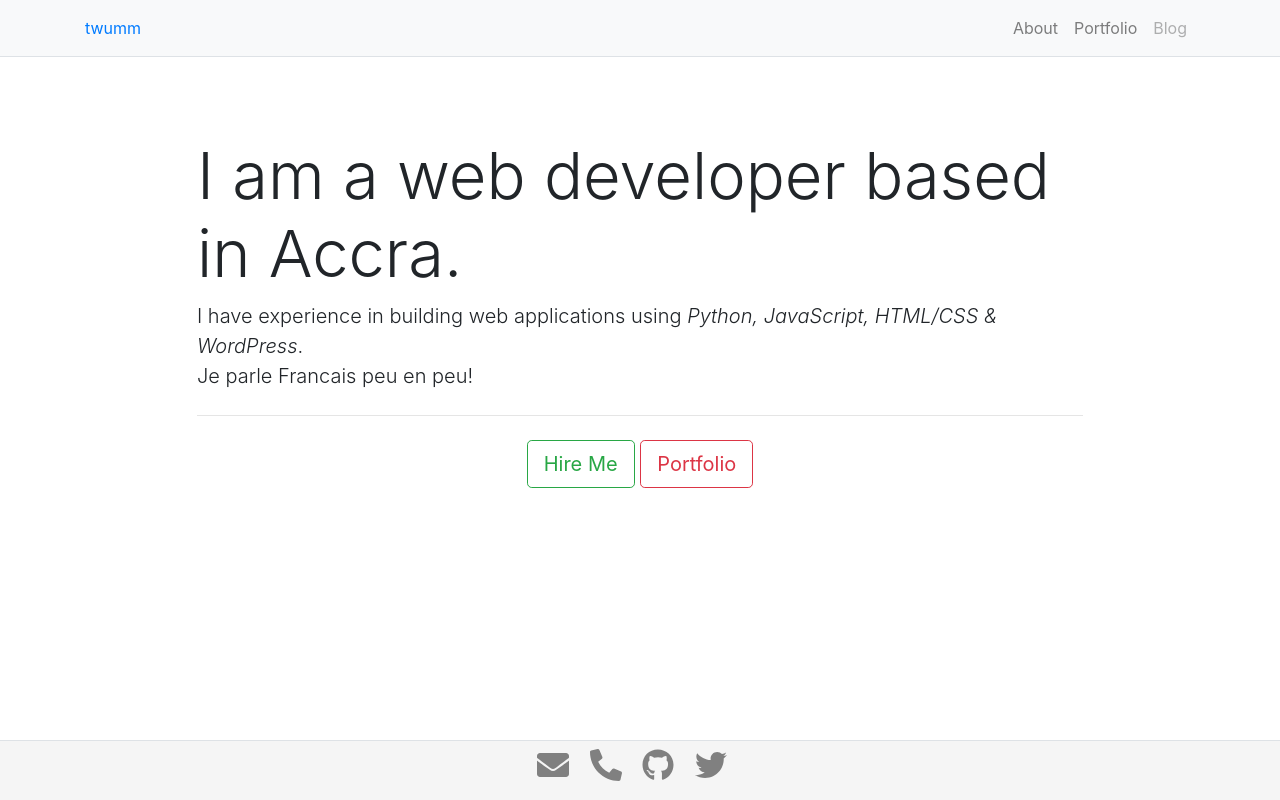
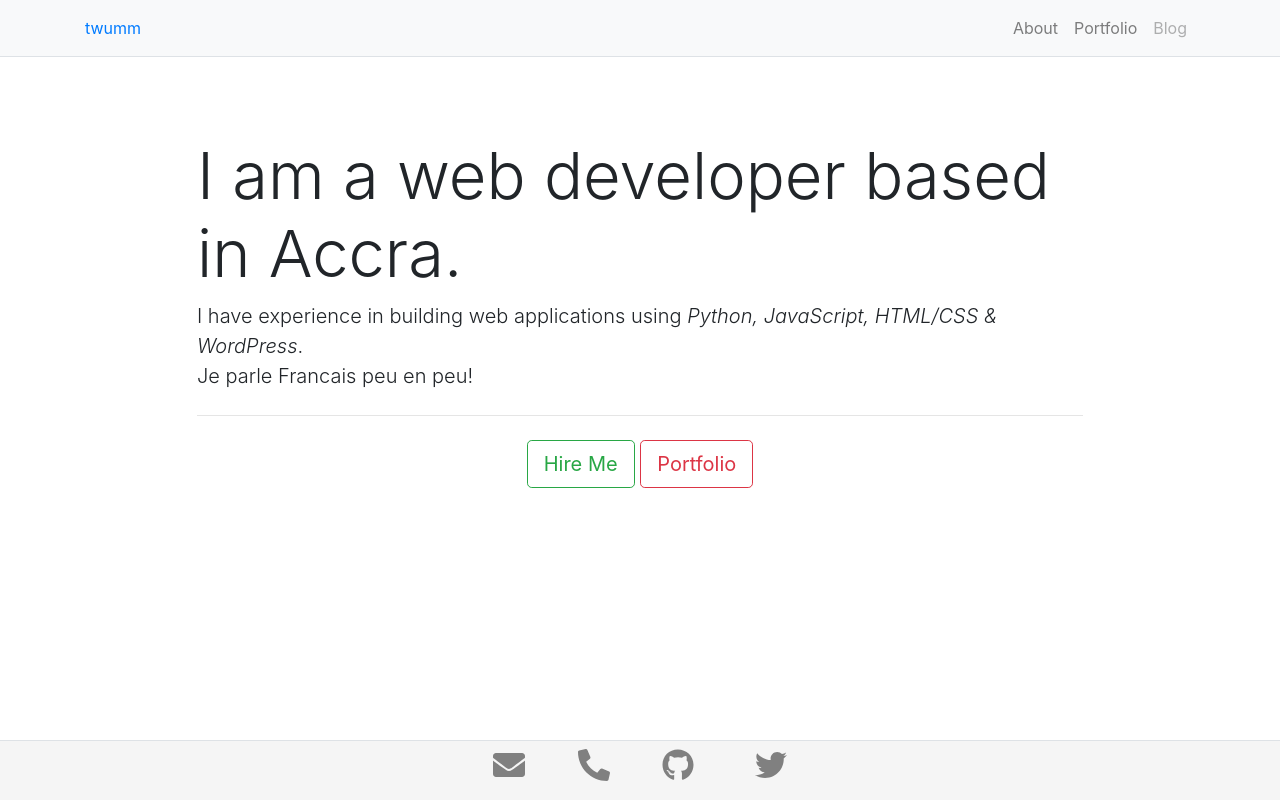
Before and after one commit to twumm/portfolio-old, a plain HTML site: page index.html in a window 1280 px wide. Drawn offline with nearby package versions, Linux system fonts and the light colour scheme.

```diff
--- a/index.html
+++ b/index.html
@@ -64,22 +64,22 @@
             <div class="row d-flex justify-content-center">
                 <!-- Social and contacts section -->
                 <ul class="list-inline social-icons">
-                    <li class="list-inline-item mr-3">
+                    <li class="list-inline-item mr-5">
                         <a href="#">
                             <i class="fas fa-envelope fa-2x"></i>
                         </a>
                     </li>
-                    <li class="list-inline-item mr-3">
+                    <li class="list-inline-item mr-5">
                         <a href="#">
                             <i class="fas fa-phone fa-2x" data-fa-transform="rotate-90"></i>
                         </a>
                     </li>
-                    <li class="list-inline-item mr-3">
+                    <li class="list-inline-item">
                         <a href="#">
                             <i class="fab fa-github fa-2x"></i>
                         </a>
                     </li>
-                    <li class="list-inline-item mr-3">
+                    <li class="list-inline-item ml-5">
                         <a href="#">
                             <i class="fab fa-twitter fa-2x"></i>
                         </a>
```
